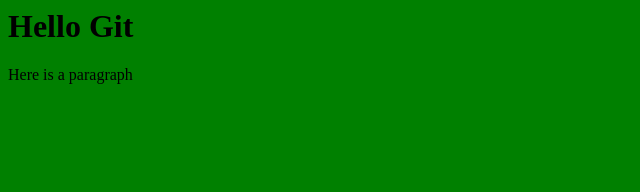
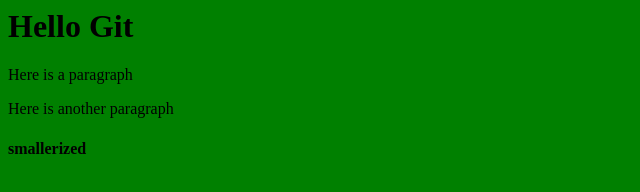
Before and after one commit to heatherb4/gitty, a plain HTML site: page index.html in a window 1280 px wide. Shown: the whole page, without its empty margins (0-640 px from the left). Drawn offline with Linux system fonts and the light colour scheme.

Commit message:
checking changes

```diff
--- a/index.html
+++ b/index.html
@@ -3,3 +3,7 @@
 	Hello Git
 </h1>
 <p>Here is a paragraph</p>
+<p>Here is another paragraph</p>
+<h4>
+	smallerized
+</h4>
```
